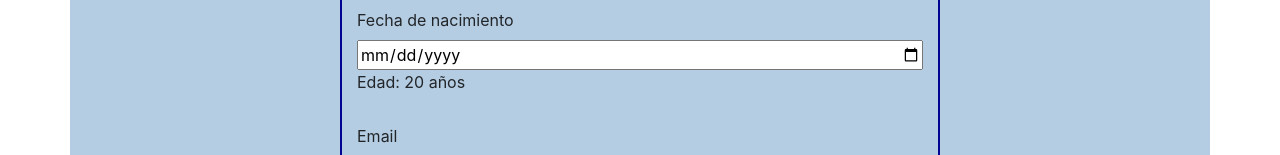
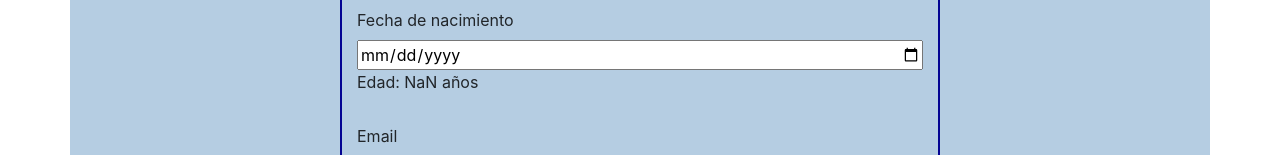
Before and after one commit to r-navarrouribe/c2-react-formulario, a React (Create React App) app: page / in a window 1280 px wide. Shown: the part 330-485 px from the top of the page. Built offline with nearby package versions, Linux system fonts and the light colour scheme.

Commit message:
PropTypes añadidas y cálculo de edad

```diff
--- a/src/App.js
+++ b/src/App.js
@@ -29,7 +29,6 @@ function App() {
           restarContador={restarContador}
           usuario={usuario}
           setUsuario={setUsuario}
-          setContador={setContador}
         />
       </div>
     </>
--- a/src/components/Formulario.js
+++ b/src/components/Formulario.js
@@ -37,7 +37,6 @@ export const Formulario = (props) => {
           sumarContador={sumarContador}
           restarContador={restarContador}
           usuario={usuario}
-          setUsuario={setUsuario}
         />
       );
     } else {
--- a/src/components/Paso1.js
+++ b/src/components/Paso1.js
@@ -1,9 +1,12 @@
 import PropTypes from "prop-types";
-import { useState } from "react";
+import { useEffect, useState } from "react";
 
 export const Paso1 = (props) => {
   const { sumarContador, usuario, setUsuario } = props;
-  console.log(usuario);
+  const [edad, setEdad] = useState("1");
+  useEffect(() => {
+    setEdad(new Date() - new Date(usuario.fecha));
+  }, [usuario.fecha]);
   return (
     <form onSubmit={sumarContador}>
       <fieldset className="campo-form d-flex justify-content-center alight-items-center flex-column">
@@ -42,7 +45,7 @@ export const Paso1 = (props) => {
             }
             required
           />
-          <span>Edad: 20 años</span>
+          <span>Edad: {Math.floor(edad / 31556926000)} años</span>
         </div>
         <div className="input-campo">
           <label htmlFor="email">Email</label>
--- a/src/components/Paso3.js
+++ b/src/components/Paso3.js
@@ -1,7 +1,7 @@
 import PropTypes from "prop-types";
 import { useState } from "react";
 export const Paso3 = (props) => {
-  const { restarContador, sumarContador, usuario, setUsuario } = props;
+  const { restarContador, sumarContador, usuario } = props;
   const [intentoLogin, setIntentoLogin] = useState("");
   const [intentoPass, setIntentoPass] = useState("");
   const [mensaje, setMensaje] = useState("");
--- a/src/components/Success.js
+++ b/src/components/Success.js
@@ -1,3 +1,4 @@
+import PropTypes from "prop-types";
 export const Success = (props) => {
   const {
     usuario: { nombre, apellidos, fecha, email, usuario, pass },
@@ -28,3 +29,7 @@ export const Success = (props) => {
     </>
   );
 };
+
+Success.propTypes = {
+  usuario: PropTypes.object.isRequired,
+};
```
